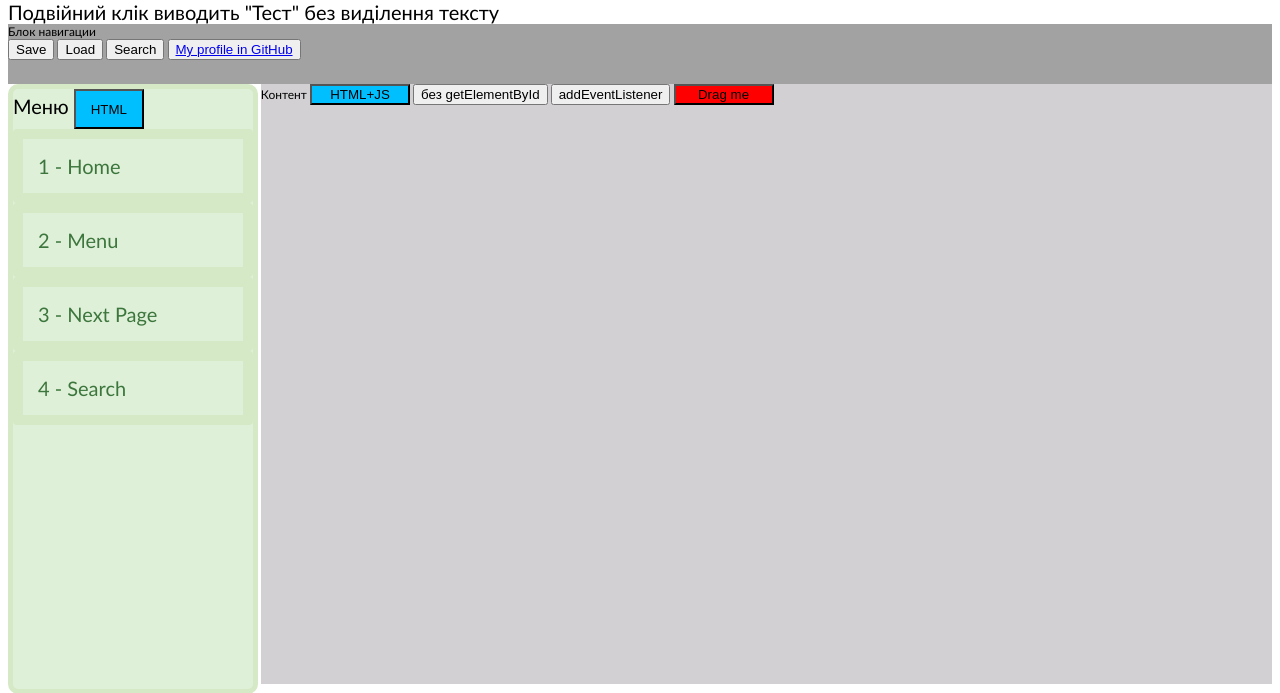
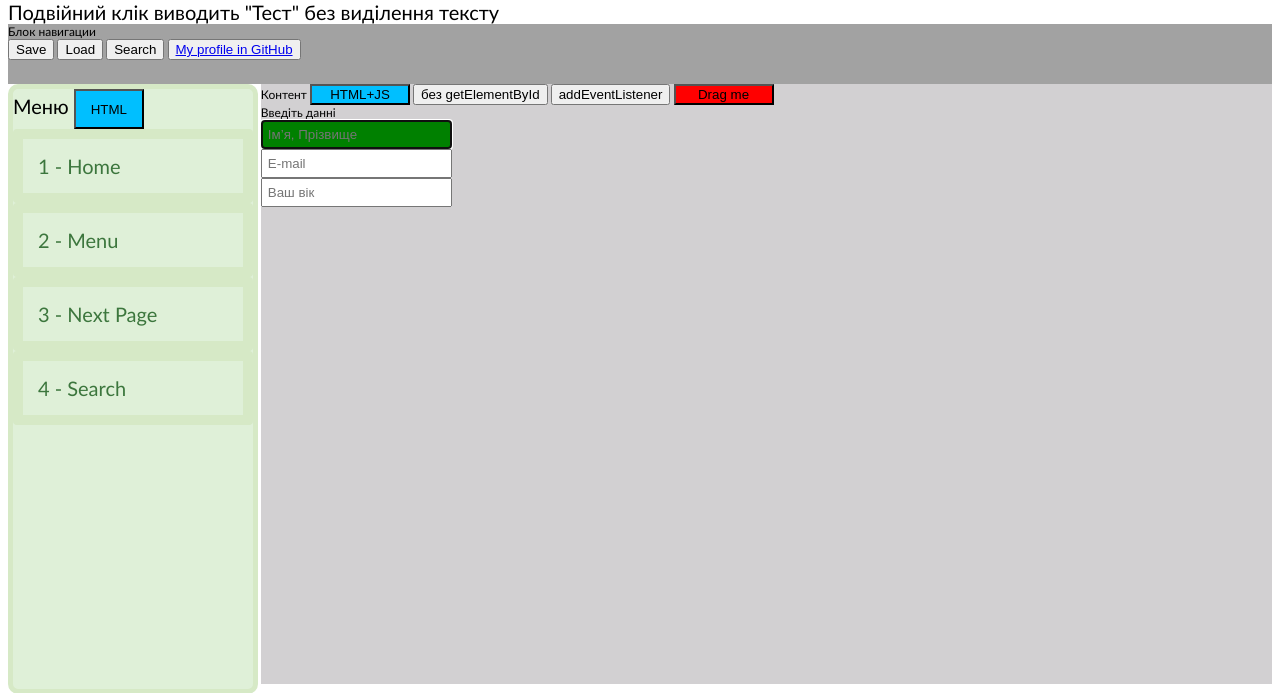
Before and after one commit to buzsb/project, a PHP site: page / in a window 1280 px wide. Shown: the part 208-901 px from the top of the page. Run offline with PHP 8.4, Linux system fonts and the light colour scheme.

Commit message:
add simple registr form with autofocus on name field, green backlight for field on focus, and check for age field to NaN

```diff
--- a/index.html
+++ b/index.html
@@ -35,6 +35,14 @@
             <input type="button" id='button_html' value="без getElementById">
             <input type= 'button' id='button_add' value='addEventListener' />
             <button type="button" id='drag-button'>Drag me</button>
+
+            <div id="register-form"> Введіть данні
+            <div id='error'></div>
+            <style> .error { border-color: red; } </style>
+                <div><input class='register-field' type='text' id='name' placeholder='Ім’я, Прізвище' autofocus> </div>
+                <div><input class='register-field' type='text' id='email' placeholder='E-mail'> </div>
+                <div><input class='register-field' type='text' id='age' placeholder='Ваш вік'> </div>
+            </div>
         </div>
 
         <div id="clear">
--- a/script.js
+++ b/script.js
@@ -85,12 +85,28 @@ drag.onmousedown = function(e){
     drag.ondragstart = function() {
         return false;
     }
-}
+};
 //функція яка виводить повідомлення після повної загрузки сторінки
 window.onload = function() {
     alert('Сторінка повністю завантажилась');
-}
+};
 //функція яка виводить повідомлення коли сторінку закривають або переходять з неї по ссилці на іншу сторінку
 window.onbeforeunload = function(){
     return 'Не закривай цю сторінку BIACH!!!';
-}
+};
+
+//перевіряє чи правильно введене поле з віком
+var age = document.getElementById('age');
+age.onblur = function() {
+    if (isNaN(this.value)) {
+    this.className = "error";
+    error.innerHTML = 'Помилка! Перевірте чи введені данні правильні'
+  }
+};
+//скидає стан помилки
+age.onfocus = function() {
+  if (this.className == 'error') {
+    this.className = "";
+    error.innerHTML = "";
+  }
+};
--- a/style.css
+++ b/style.css
@@ -76,3 +76,10 @@ body {
       width: 70px;
       height: 40px;
 }
+.register-field{
+      padding: 5px;
+}
+
+#register-form .register-field:focus {
+      background-color: green;
+}
```
